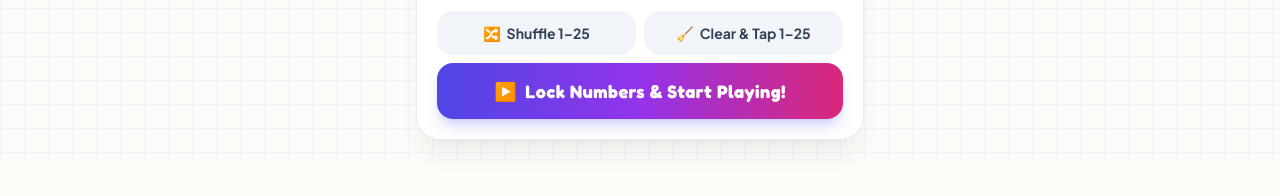
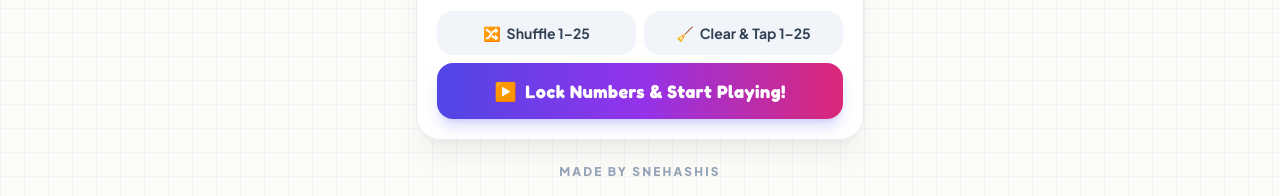
Before and after one commit to Shis404/BINGO25, a plain HTML site: page index.html in a window 1280 px wide. Shown: the part 664-860 px from the top of the page. Before the commit the page ends 824 px from the top, so only its background shows below. Drawn offline with nearby package versions, Linux system fonts and the light colour scheme.

Commit message:
Update index.html

```diff
--- a/index.html
+++ b/index.html
@@ -207,6 +207,11 @@
   <main id="app-container" class="flex-1 w-full max-w-5xl mx-auto px-3 sm:px-4 pb-[max(1.25rem,env(safe-area-inset-bottom))] flex flex-col justify-center">
     <!-- Dynamically rendered by JavaScript based on Solo (Verbal) or Duo (2-Player) mode -->
   </main>
+
+    <!-- Credits Footer -->
+  <footer class="w-full text-center pt-1 pb-[max(1rem,env(safe-area-inset-bottom))] px-4 text-[11px] sm:text-xs font-extrabold tracking-[0.18em] uppercase text-slate-400 dark:text-slate-500 select-none">
+    MADE BY SNEHASHIS
+  </footer>
 
   <!-- Toast Notification Pill (Replaces native alerts cleanly) -->
   <div id="toast-container" class="fixed bottom-5 left-1/2 -translate-x-1/2 z-50 pointer-events-none flex flex-col items-center gap-2 w-full max-w-sm px-4"></div>
```
